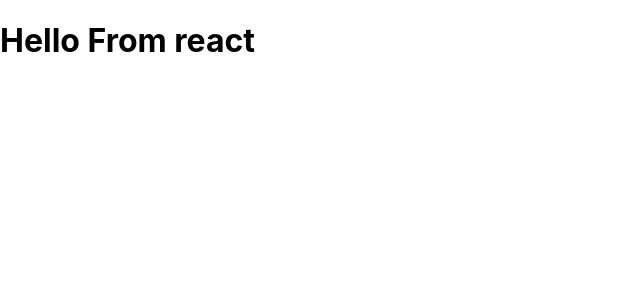
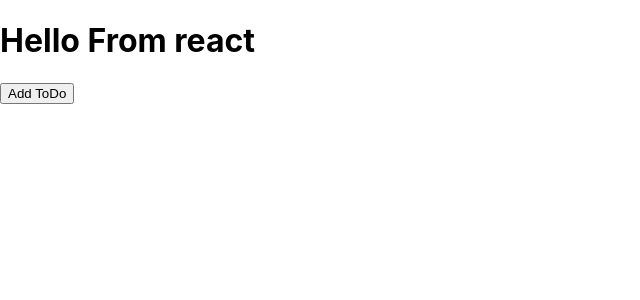
Before and after one commit to rahulreddyr3/learn_react_beginner, a React (Create React App) app in the folder Intro-to-React/todo-with-react/: page / in a window 1280 px wide. Shown: the top 300 px of the page, without its empty margins (0-640 px from the left). Built offline with nearby package versions, Linux system fonts and the light colour scheme.

Commit message:
[Rahul] create and use a component

```diff
--- a/Intro-to-React/todo-with-react/src/App.js
+++ b/Intro-to-React/todo-with-react/src/App.js
@@ -1,8 +1,12 @@
+import Button from "./components/Button";
+
 const App = () => (
-    <h1>
-        Hello From react
-    </h1>
+    <div>
+        <h1>
+            Hello From react
+        </h1>
+        <Button/>
+    </div>
+    // Note that we created an encompassing Div as we can only return one element in a component.
 )
 export default App;
-// what we did above is created a component called App which returns a h1 div.
-//Then we exported this component so that we can use it in index.js
--- /dev/null
+++ b/Intro-to-React/todo-with-react/src/components/Button.js
@@ -0,0 +1,29 @@
+// Lets go through the component line by line
+
+// lets ignore this for now.
+import PropTypes from 'prop-types'
+
+// Here in JS terms we are creating a function and assigning it to Button. This is how we create a component in React.
+// Every component takes arguments, we call them props in React.
+// Here we took props, destructed them to get `text` prop from them.
+const Button = ({text}) => {
+    // below we are returning a button. The code looks like HTML but it is call JSX.
+    // There are some differences like we use `className` instead of normal `class`
+    // React reads this JSX and constructs the corresponding HTML and CSS
+    return(
+        <button className='add-todo'>{text}</button>
+    )
+}
+
+// In every component which takes props we can add default props as below
+Button.defaultProps = {
+    text: 'Add ToDo'
+}
+
+// We can use PropTypes which we imported, to validate the types of props when required, since JS is dynamically typed.
+Button.protoTypes = {
+    text: PropTypes.string
+}
+
+// Finally we are exporting thr component so that we can use it other places inside JSX.
+export default Button
```
Also changed, not shown: 1 other file (tests, documents, lock files or other folders).
